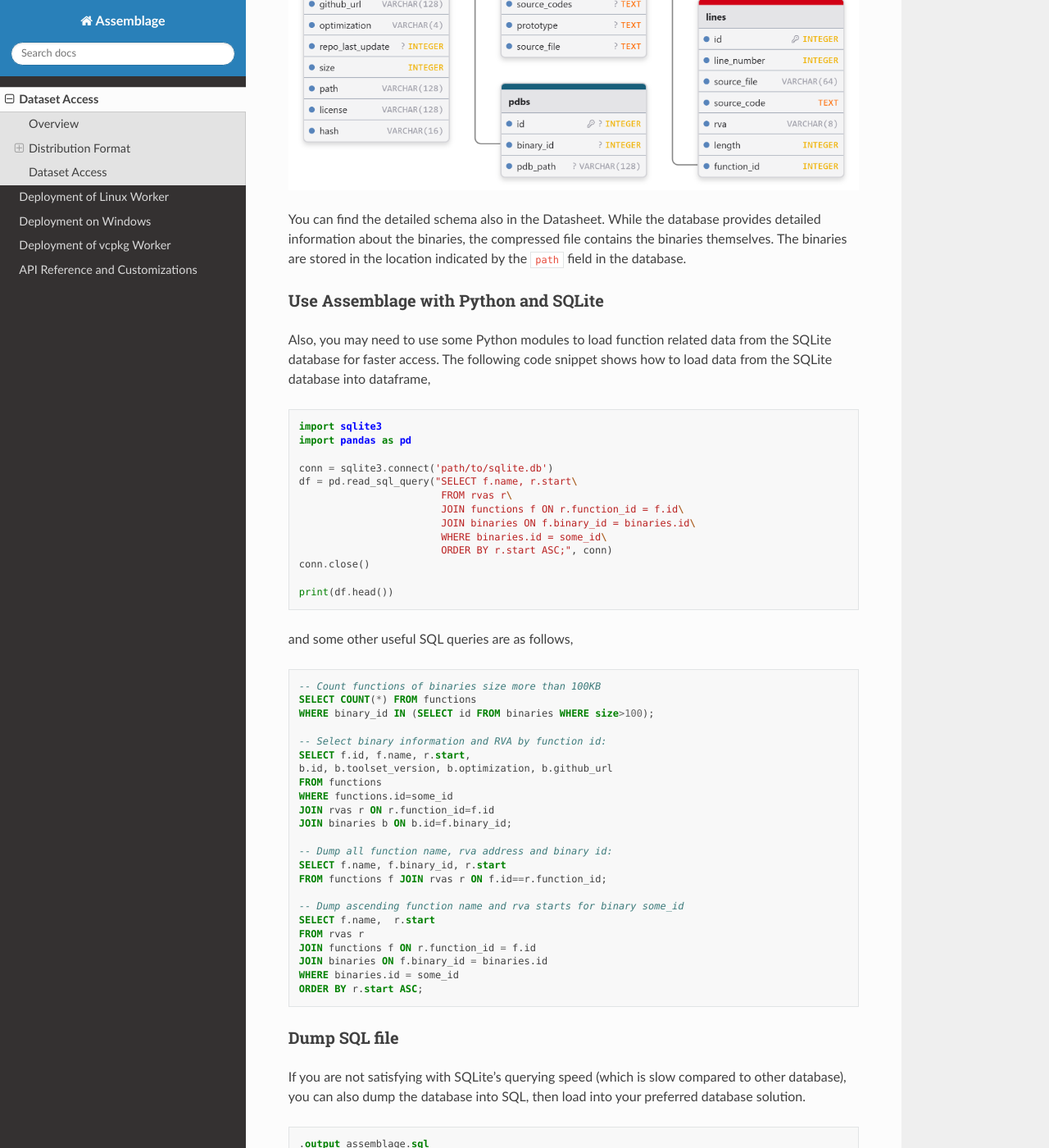
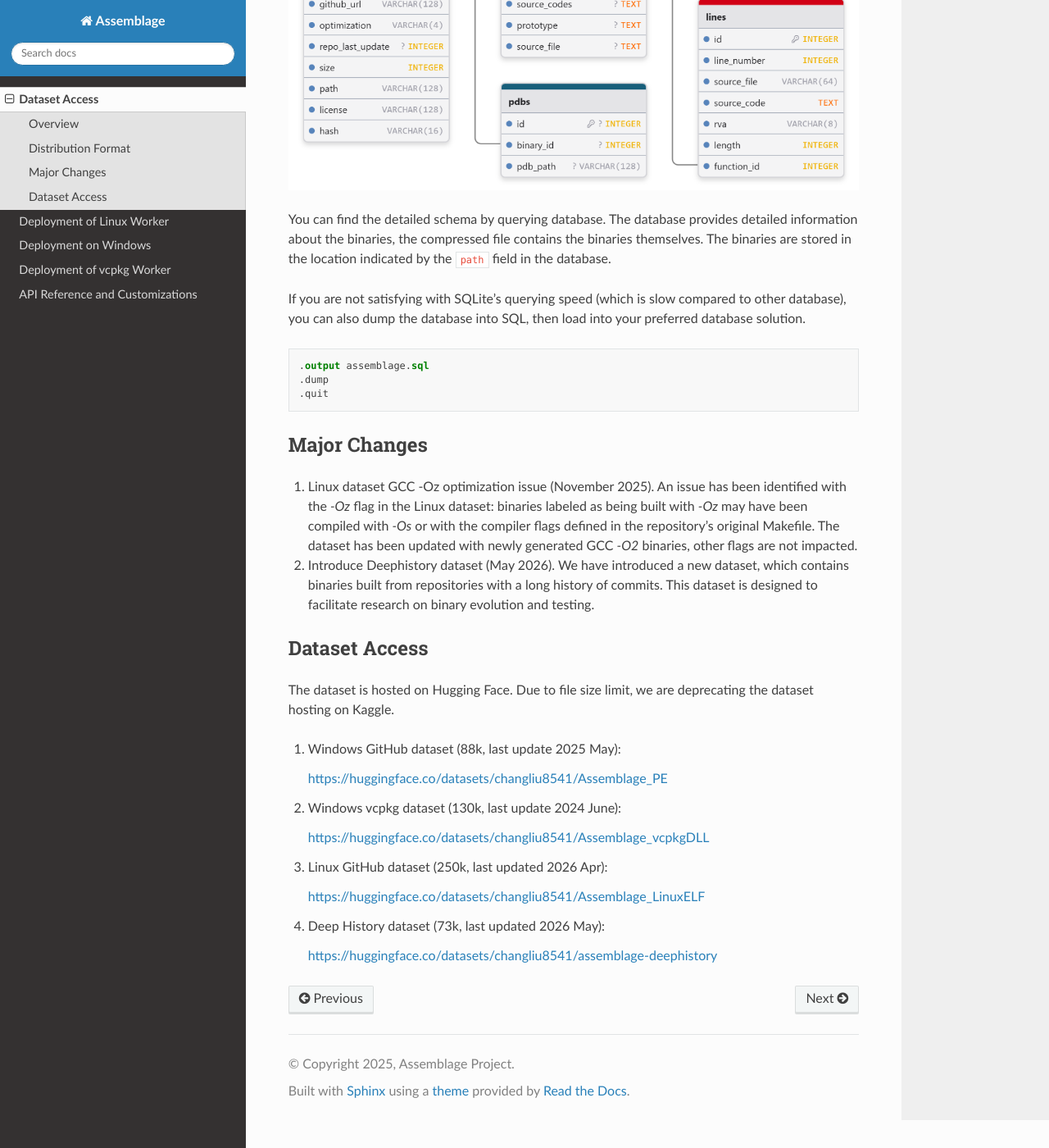
Before and after one commit to changliu98/AssemblageDocs, a Sphinx documentation site: the page built from docs/source/dataset.rst, in a window 1280 px wide and 1400 px high, scrolled down 1089 px. Shown: the whole window at 82% size. Built offline with Sphinx 7.4.7 and the Read the Docs theme 3.1.0, drawn with Linux system fonts in a browser that asks for light colours; some of the changed text lies outside the part shown.

Commit message:
data update

```diff
--- a/docs/source/dataset.rst
+++ b/docs/source/dataset.rst
@@ -19,7 +19,7 @@ Due to the nature of different tool chains, the datasets are distributed mainly
    Please adhere to the license of the original repositories when using the dataset.
 
 Distribution Format
--------------------
+---------------------
 
 The dataset is distributed in the following format:
 
@@ -30,60 +30,11 @@ The dataset is distributed in the following format:
   :width: 800
   :alt: SQLite database schema
 
-You can find the detailed schema also in the Datasheet. While the database provides detailed information about the binaries,
-the compressed file contains the binaries themselves. The binaries are stored in the location indicated by the ``path`` field in the database.
+You can find the detailed schema by querying database.
+The database provides detailed information about the binaries, the compressed file contains the binaries themselves.
+The binaries are stored in the location indicated by the ``path`` field in the database.
 
-Use Assemblage with Python and SQLite
-~~~~~~~~~~~~~~~~~~~~~~~~~~~~~~~~~~~~~
 
-Also, you may need to use some Python modules to load function related data from the SQLite database for faster access. The following code snippet shows how to load data from the SQLite database into dataframe,
-
-.. code-block:: python
-
-      import sqlite3
-      import pandas as pd
-
-      conn = sqlite3.connect('path/to/sqlite.db')
-      df = pd.read_sql_query("SELECT f.name, r.start\
-                              FROM rvas r\
-                              JOIN functions f ON r.function_id = f.id\
-                              JOIN binaries ON f.binary_id = binaries.id\
-                              WHERE binaries.id = some_id\
-                              ORDER BY r.start ASC;", conn)
-      conn.close()
-
-      print(df.head())
-
-and some other useful SQL queries are as follows,
-
-.. code-block:: sql
-
-      -- Count functions of binaries size more than 100KB
-      SELECT COUNT(*) FROM functions
-      WHERE binary_id IN (SELECT id FROM binaries WHERE size>100);
-
-      -- Select binary information and RVA by function id:
-      SELECT f.id, f.name, r.start,
-      b.id, b.toolset_version, b.optimization, b.github_url
-      FROM functions
-      WHERE functions.id=some_id
-      JOIN rvas r ON r.function_id=f.id
-      JOIN binaries b ON b.id=f.binary_id;
-
-      -- Dump all function name, rva address and binary id:
-      SELECT f.name, f.binary_id, r.start
-      FROM functions f JOIN rvas r ON f.id==r.function_id;
-
-      -- Dump ascending function name and rva starts for binary some_id
-      SELECT f.name,  r.start
-      FROM rvas r
-      JOIN functions f ON r.function_id = f.id
-      JOIN binaries ON f.binary_id = binaries.id
-      WHERE binaries.id = some_id
-      ORDER BY r.start ASC;
-
-Dump SQL file
-~~~~~~~~~~~~~
 If you are not satisfying with SQLite's querying speed (which is slow compared to other database), you can also dump the database into SQL, then load into
 your preferred database solution.
 
@@ -93,9 +44,15 @@ your preferred database solution.
    .dump
    .quit
 
-.. warning::
-   **Linux dataset GCC -Oz optimization** (Updated November 2025)
-   An issue has been identified with the `-Oz` flag in the Linux dataset: binaries labeled as being built with `-Oz` may have been compiled with `-Os` or with the compiler flags defined in the repository's original Makefile. To address this, the dataset has been updated with newly generated GCC `-O2` binaries.
+
+Major Changes
+---------------
+
+#. Linux dataset GCC -Oz optimization issue (November 2025).
+   An issue has been identified with the `-Oz` flag in the Linux dataset: binaries labeled as being built with `-Oz` may have been compiled with `-Os` or with the compiler flags defined in the repository's original Makefile. The dataset has been updated with newly generated GCC `-O2` binaries, other flags are not impacted.
+
+#. Introduce Deephistory dataset (May 2026).
+   We have introduced a new dataset, which contains binaries built from repositories with a long history of commits. This dataset is designed to facilitate research on binary evolution and testing.
 
 Dataset Access
 ----------------
@@ -103,7 +60,7 @@ Dataset Access
 The dataset is hosted on Hugging Face.
 Due to file size limit, we are deprecating the dataset hosting on Kaggle.
 
-#. Windows GitHub dataset (~100k, last update 2025 May):
+#. Windows GitHub dataset (88k, last update 2025 May):
 
    https://huggingface.co/datasets/changliu8541/Assemblage_PE
 
@@ -120,4 +77,4 @@ Due to file size limit, we are deprecating the dataset hosting on Kaggle.
 
 #. Deep History dataset (73k, last updated 2026 May):
 
-   https://huggingface.co/datasets/changliu8541/Assemblage_LinuxELF
+   https://huggingface.co/datasets/changliu8541/assemblage-deephistory
```
